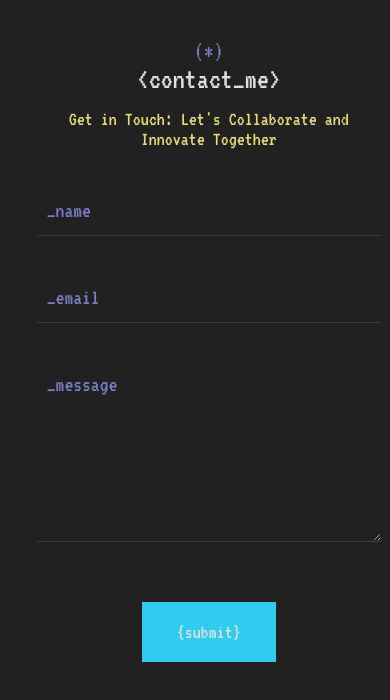
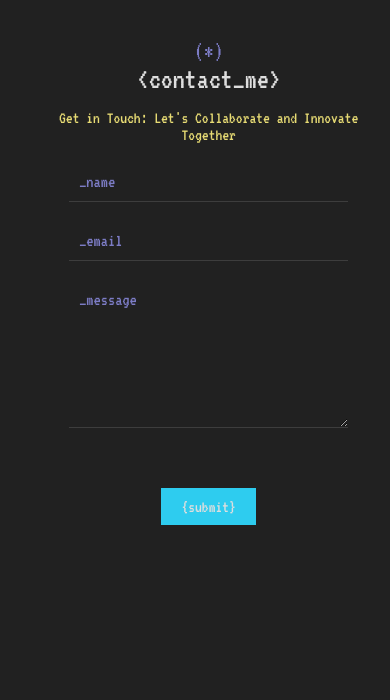
Before and after one commit to naeem2000/personal-website-next, a Next.js app: page /contact in a window 390 px wide. Shown: the top 700 px of the page. Built offline with nearby package versions, Linux system fonts and the light colour scheme.

Commit message:
more mobile

```diff
--- a/app/globals.css
+++ b/app/globals.css
@@ -23,7 +23,6 @@
 html {
   background-color: var(--main-bg);
   scroll-behavior: smooth;
-  cursor: none;
 }
 
 html::-webkit-scrollbar {
@@ -50,7 +49,7 @@ input,
 button,
 section,
 textarea {
-  cursor: none;
+  cursor: none !important;
 }
 
 section {
@@ -79,7 +78,6 @@ button {
   font-family: 'VT323', monospace;
   background: none;
   border: none;
-  cursor: none;
 }
 
 .img {
@@ -90,7 +88,6 @@ button {
 a {
   color: unset;
   text-decoration: none;
-  cursor: none;
 }
 
 .progress-bar {
@@ -1020,7 +1017,6 @@ header .mobile-nav ul li a:hover {
   border: none;
   font-size: 20px;
   padding: 20px 35px;
-  cursor: pointer;
   background-color: var(--blue);
   color: var(--white);
   transition: all .5s ease;
@@ -1741,6 +1737,7 @@ header .mobile-nav ul li a:hover {
 
 /* SERVICES START */
 
+
 .services .services-head {
   display: flex;
   align-items: center;
@@ -1789,16 +1786,18 @@ header .mobile-nav ul li a:hover {
 }
 
 .services .services-bottom {
+  background-image: url('/working-pc.jpg');
   margin-top: 100px;
-  background-image: url('/working-pc.jpg');
   background-repeat: no-repeat;
   background-size: cover;
   width: 100%;
   height: 50vh;
-  background-position: center center;
+  background-position-y: 80%;
+  background-position-x: 0px;
   background-attachment: fixed;
-  filter: opacity(0.6) blur(2px);
+  filter: opacity(0.6) blur(3px);
   border-radius: 50px;
+  position: relative;
 }
 
 @media screen and (max-width: 1024px) {
@@ -1951,7 +1950,6 @@ textarea:focus {
   border: none;
   font-size: 20px;
   padding: 20px 35px;
-  cursor: pointer;
   background-color: var(--blue);
   color: var(--white);
   transition: all .5s ease;
@@ -1961,7 +1959,7 @@ textarea:focus {
   background-color: var(--purple);
 }
 
-@media screen and (max-width: 320px) {
+@media screen and (max-width: 1024px) {
   .contact .contact-head p {
     font-size: 17px;
   }
@@ -1972,6 +1970,87 @@ textarea:focus {
     font-size: 18px;
     padding: 0px 10px 10px;
     margin-top: 30px;
+  }
+
+  .contact .contact-body .submit-area button {
+    padding: 10px 20px;
+    font-size: 17px;
+  }
+}
+
+@media screen and (max-width: 768px) {
+  .contact .contact-head p {
+    font-size: 17px;
+  }
+
+  .contact .contact-body input,
+  textarea {
+    width: 80%;
+    font-size: 18px;
+    padding: 0px 10px 10px;
+    margin-top: 30px;
+  }
+
+  .contact .contact-body .submit-area button {
+    padding: 10px 20px;
+    font-size: 17px;
+  }
+}
+
+@media screen and (max-width: 425px) {
+  .contact .contact-head p {
+    font-size: 17px;
+  }
+
+  .contact .contact-body input,
+  textarea {
+    width: 80%;
+    font-size: 18px;
+    padding: 0px 10px 10px;
+    margin-top: 30px;
+  }
+
+  .contact .contact-body .submit-area button {
+    padding: 10px 20px;
+    font-size: 17px;
+  }
+}
+
+@media screen and (max-width: 375px) {
+  .contact .contact-head p {
+    font-size: 17px;
+  }
+
+  .contact .contact-body input,
+  textarea {
+    width: 80%;
+    font-size: 18px;
+    padding: 0px 10px 10px;
+    margin-top: 30px;
+  }
+
+  .contact .contact-body .submit-area button {
+    padding: 10px 20px;
+    font-size: 17px;
+  }
+}
+
+@media screen and (max-width: 320px) {
+  .contact .contact-head p {
+    font-size: 17px;
+  }
+
+  .contact .contact-body input,
+  textarea {
+    width: 80%;
+    font-size: 18px;
+    padding: 0px 10px 10px;
+    margin-top: 30px;
+  }
+
+  .contact .contact-body .submit-area button {
+    padding: 10px 20px;
+    font-size: 17px;
   }
 }
 
```
Also changed, not shown: app/Nav/page.tsx (+4 -4 lines), app/components/data.tsx (+18 -19 lines), app/page.tsx (+9 -1 lines).
